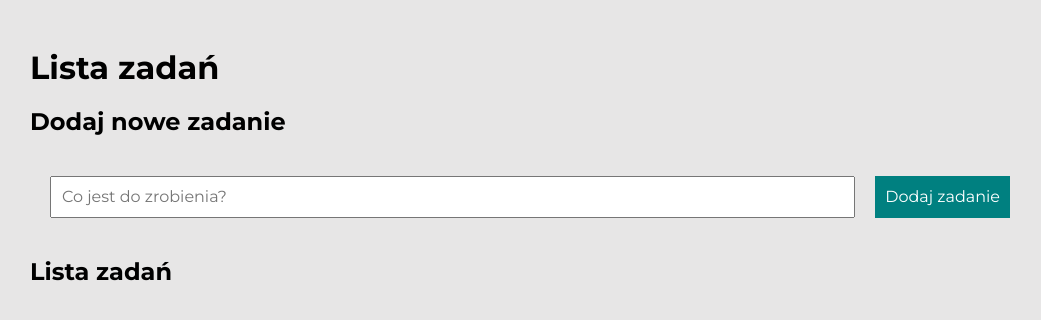
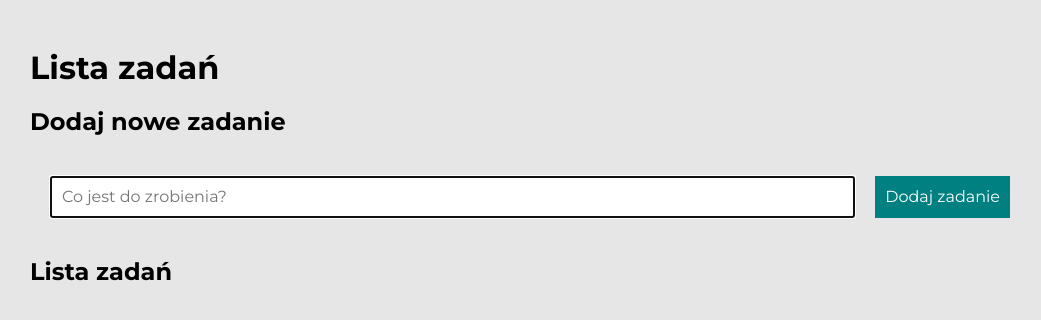
Before and after one commit to PalubskiMaciej/To-Do-List-in-React, a React (Create React App) app: page / in a window 1280 px wide. Shown: the top 320 px of the page, without its empty margins (110-1151 px from the left). Built offline with nearby package versions, Linux system fonts and the light colour scheme.

Commit message:
class changed to className in Form component

```diff
--- a/src/Form/index.js
+++ b/src/Form/index.js
@@ -1,13 +1,13 @@
 import "./style.css";
 
 const Form = () => (
-  <form class="js-form form">
+  <form className="js-form form">
     <input
-      class="js-newTask form__input"
-      autofocus
+      className="js-newTask form__input"
+      autoFocus
       placeholder="Co jest do zrobienia?"
     />
-    <button class="js-button form__button">Dodaj zadanie</button>
+    <button className="js-button form__button">Dodaj zadanie</button>
   </form>
 );
 
```
